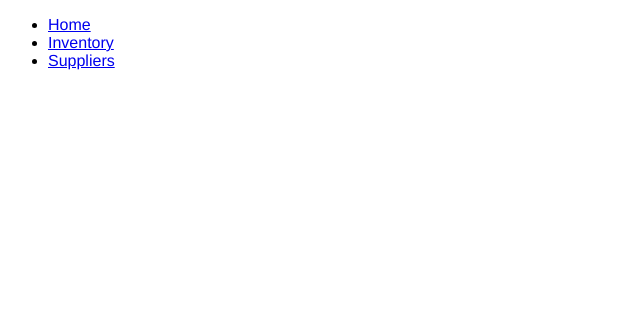
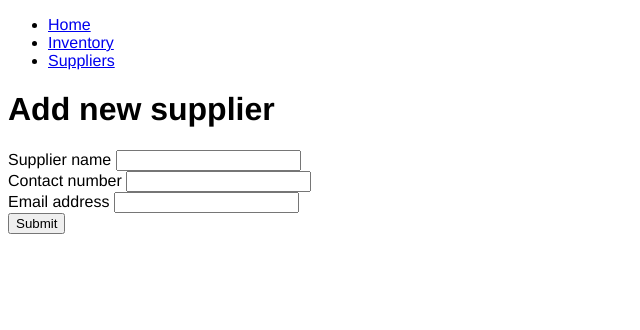
Before and after one commit to aurelija-93/python_app_shop_inventory, a Flask app: page /suppliers/new in a window 1280 px wide. Shown: the top 330 px of the page, without its empty margins (0-640 px from the left). Run offline with Flask 3, Linux system fonts and the light colour scheme.

Commit message:
add supplier route working

```diff
--- a/templates/suppliers/new.html
+++ b/templates/suppliers/new.html
@@ -1 +1,22 @@
 {% extends 'base.html' %}
+
+{% block content %}
+    <form class="new-supplier" action="/suppliers" method="POST">
+        <h1>Add new supplier</h1>
+        <div>
+            <label for="name">Supplier name</label>
+            <input type="text" name="name" id="name">
+        </div>
+        <div>
+            <label for="phone">Contact number</label>
+            <input type="tel" name="phone" id="phone">
+        </div>
+        <div>
+            <label for="email">Email address</label>
+            <input type="email" name="email" id="email">
+        </div>
+        <div>
+            <input type="submit">
+        </div>
+    </form>
+{% endblock content %}
```
